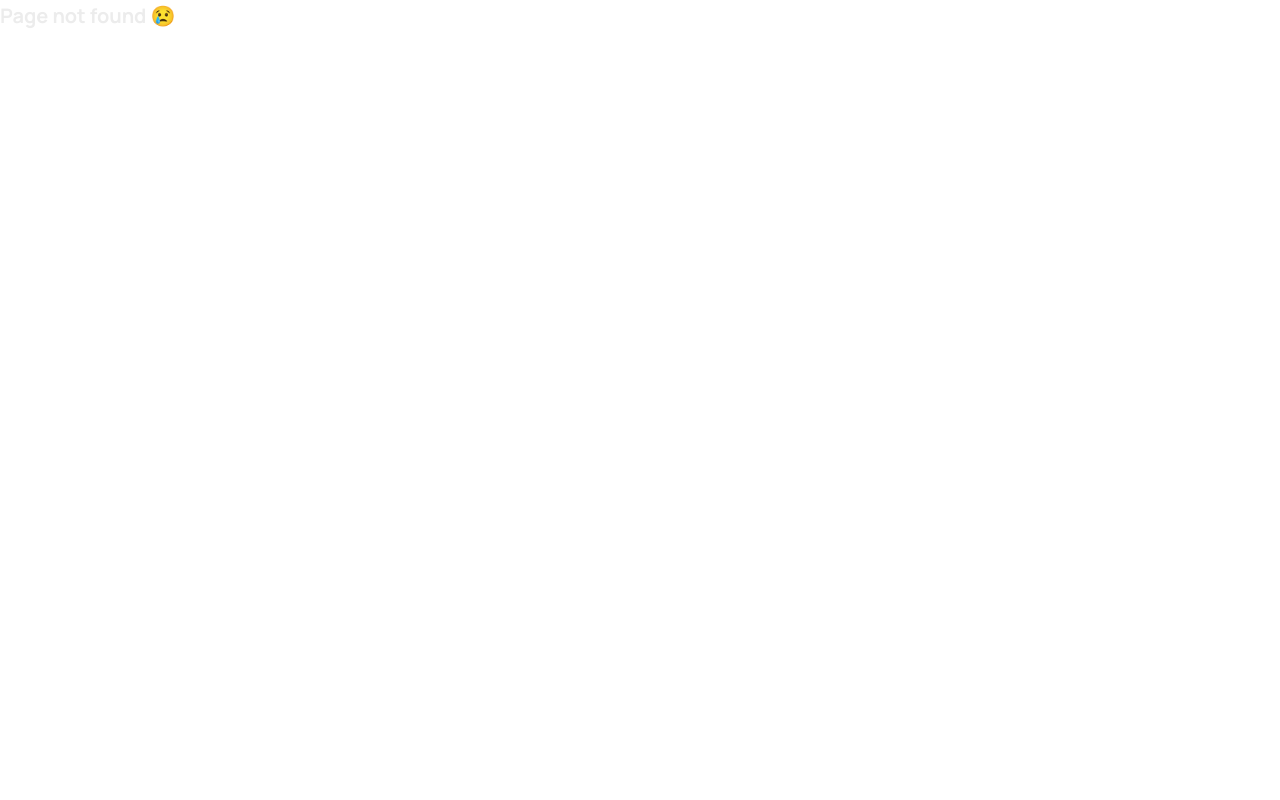
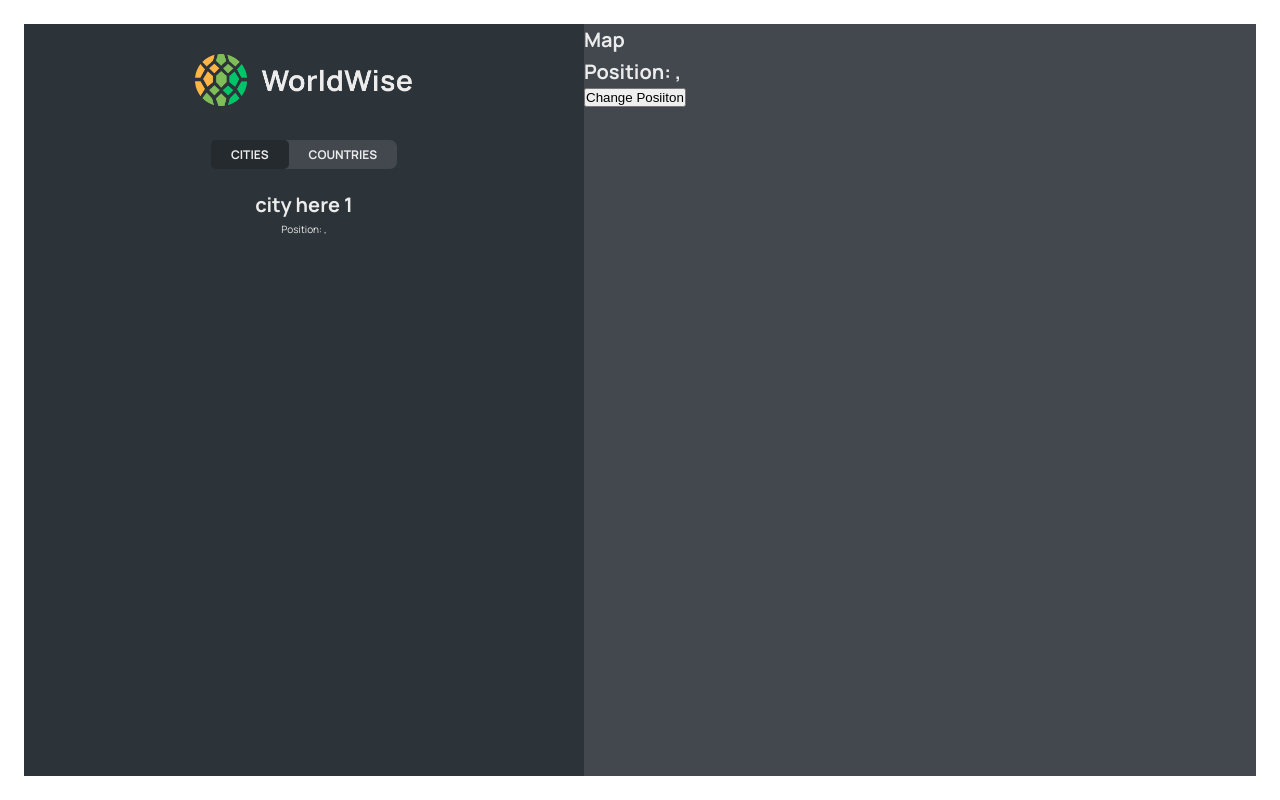
Before and after one commit to cherrydub/worldwise, a React (Vite) app: page /app/cities/1 in a window 1280 px wide. Before the commit this address had no page. Built offline with nearby package versions, Linux system fonts and the light colour scheme; data requests are answered from the project's data file.

Commit message:
useSearchParams used

```diff
--- a/src/App.jsx
+++ b/src/App.jsx
@@ -10,6 +10,7 @@
 
 import axios from "axios";
 import CountryList from "./components/CountryList";
+import City from "./components/City";
 
 const BASE_URL = "http://localhost:8000/cities";
 
@@ -49,6 +50,7 @@
             path="cities"
             element={<CityList cities={cities} isLoading={isLoading} />}
           />
+          <Route path="cities/:id" element={<City />} />
           <Route
             path="countries"
             element={<CountryList cities={cities} isLoading={isLoading} />}
--- a/src/components/City.jsx
+++ b/src/components/City.jsx
@@ -1,3 +1,4 @@
+import { useParams, useSearchParams } from "react-router-dom";
 import styles from "./City.module.css";
 
 const formatDate = (date) =>
@@ -8,7 +9,13 @@
     weekday: "long",
   }).format(new Date(date));
 
-function City() {
+export default function City() {
+  const { id } = useParams();
+  const [searchParams, setSearchParams] = useSearchParams();
+
+  const lat = searchParams.get("lat");
+  const lng = searchParams.get("lng");
+
   // TEMP DATA
   const currentCity = {
     cityName: "Lisbon",
@@ -20,42 +27,49 @@
   const { cityName, emoji, date, notes } = currentCity;
 
   return (
-    <div className={styles.city}>
-      <div className={styles.row}>
-        <h6>City name</h6>
-        <h3>
-          <span>{emoji}</span> {cityName}
-        </h3>
-      </div>
+    <>
+      <h1>city here {id}</h1>
+      <p>
+        Position: {lat}, {lng}
+      </p>
+    </>
+  );
 
-      <div className={styles.row}>
-        <h6>You went to {cityName} on</h6>
-        <p>{formatDate(date || null)}</p>
-      </div>
+  // return (
+  //   <div className={styles.city}>
+  //     <div className={styles.row}>
+  //       <h6>City name</h6>
+  //       <h3>
+  //         <span>{emoji}</span> {cityName}
+  //       </h3>
+  //     </div>
 
-      {notes && (
-        <div className={styles.row}>
-          <h6>Your notes</h6>
-          <p>{notes}</p>
-        </div>
-      )}
+  //     <div className={styles.row}>
+  //       <h6>You went to {cityName} on</h6>
+  //       <p>{formatDate(date || null)}</p>
+  //     </div>
 
-      <div className={styles.row}>
-        <h6>Learn more</h6>
-        <a
-          href={`https://en.wikipedia.org/wiki/${cityName}`}
-          target="_blank"
-          rel="noreferrer"
-        >
-          Check out {cityName} on Wikipedia &rarr;
-        </a>
-      </div>
+  //     {notes && (
+  //       <div className={styles.row}>
+  //         <h6>Your notes</h6>
+  //         <p>{notes}</p>
+  //       </div>
+  //     )}
 
-      <div>
-        <ButtonBack />
-      </div>
-    </div>
-  );
+  //     <div className={styles.row}>
+  //       <h6>Learn more</h6>
+  //       <a
+  //         href={`https://en.wikipedia.org/wiki/${cityName}`}
+  //         target="_blank"
+  //         rel="noreferrer"
+  //       >
+  //         Check out {cityName} on Wikipedia &rarr;
+  //       </a>
+  //     </div>
+
+  //     <div>
+  //       <ButtonBack />
+  //     </div>
+  //   </div>
+  // );
 }
-
-export default City;
--- a/src/components/CityItem.jsx
+++ b/src/components/CityItem.jsx
@@ -1,5 +1,6 @@
 import React from "react";
 import styles from "./CityItem.module.css";
+import { Link } from "react-router-dom";
 
 const formatDate = (date) =>
   new Intl.DateTimeFormat("en", {
@@ -9,15 +10,20 @@
   }).format(new Date(date));
 
 export default function CityItem({ city }) {
-  const { cityName, emoji, date } = city;
+  const { cityName, emoji, date, id, position } = city;
 
   return (
     <div>
-      <li className={styles.cityItem}>
-        <span className={styles.emoji}>{emoji}</span>
-        <h3 className={styles.name}>{cityName}</h3>
-        <time className={styles.date}>{formatDate(date)}</time>
-        <button className={styles.deleteBtn}>&times;</button>
+      <li>
+        <Link
+          to={`${id}?lat=${position.lat}&lng=${position.lng}`}
+          className={styles.cityItem}
+        >
+          <span className={styles.emoji}>{emoji}</span>
+          <h3 className={styles.name}>{cityName}</h3>
+          <time className={styles.date}>{formatDate(date)}</time>
+          <button className={styles.deleteBtn}>&times;</button>
+        </Link>
       </li>
     </div>
   );
--- a/src/components/Map.jsx
+++ b/src/components/Map.jsx
@@ -1,6 +1,22 @@
 import React from "react";
 import styles from "./Map.module.css";
+import { useSearchParams } from "react-router-dom";
 
 export default function Map() {
-  return <div className={styles.mapContainer}>Map</div>;
+  const [searchParams, setSearchParams] = useSearchParams();
+
+  const lat = searchParams.get("lat");
+  const lng = searchParams.get("lng");
+
+  return (
+    <div className={styles.mapContainer}>
+      <h1>Map</h1>
+      <h1>
+        Position: {lat}, {lng}
+      </h1>
+      <button onClick={() => setSearchParams({ lat: 23, lng: 50 })}>
+        Change Posiiton
+      </button>
+    </div>
+  );
 }
```
